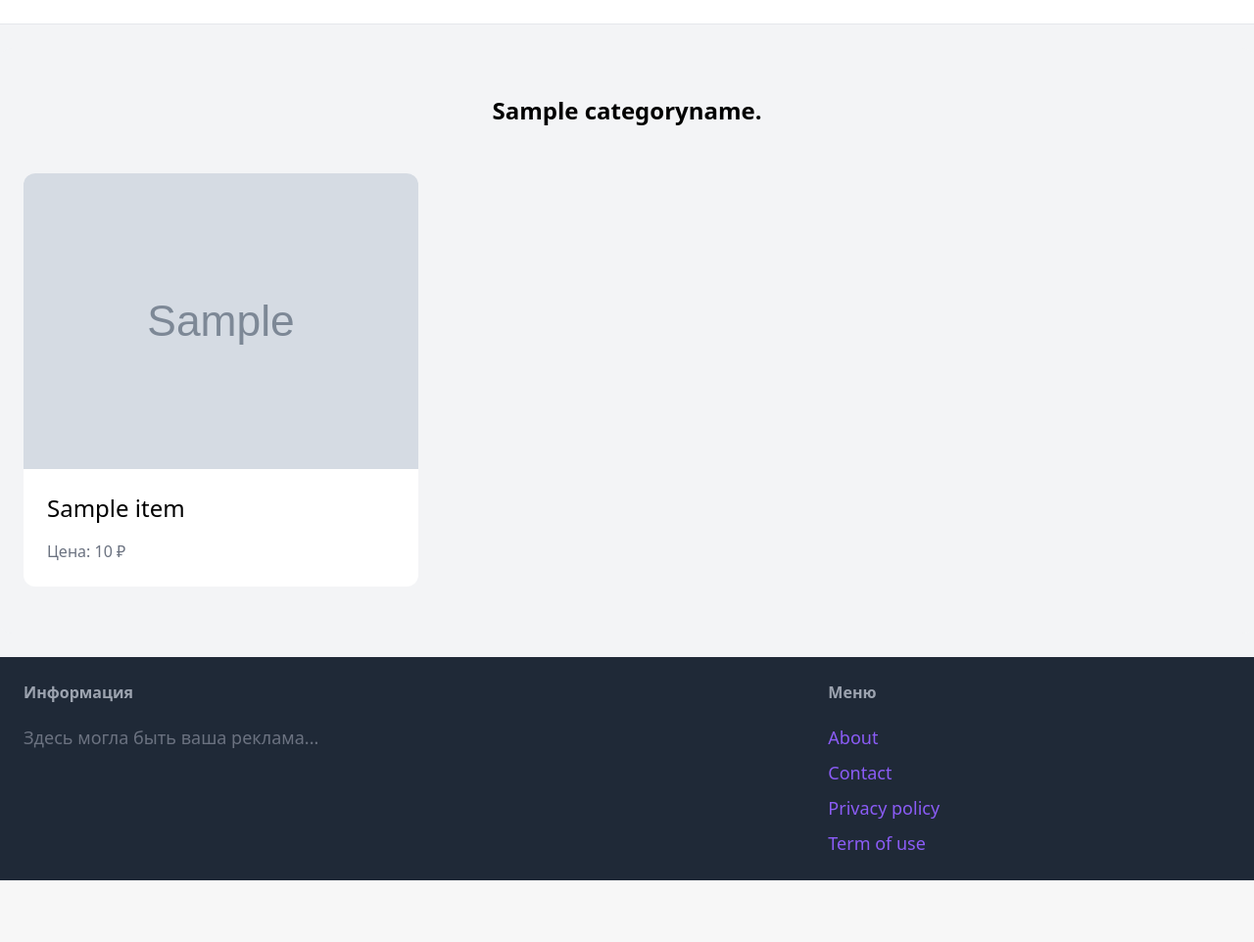
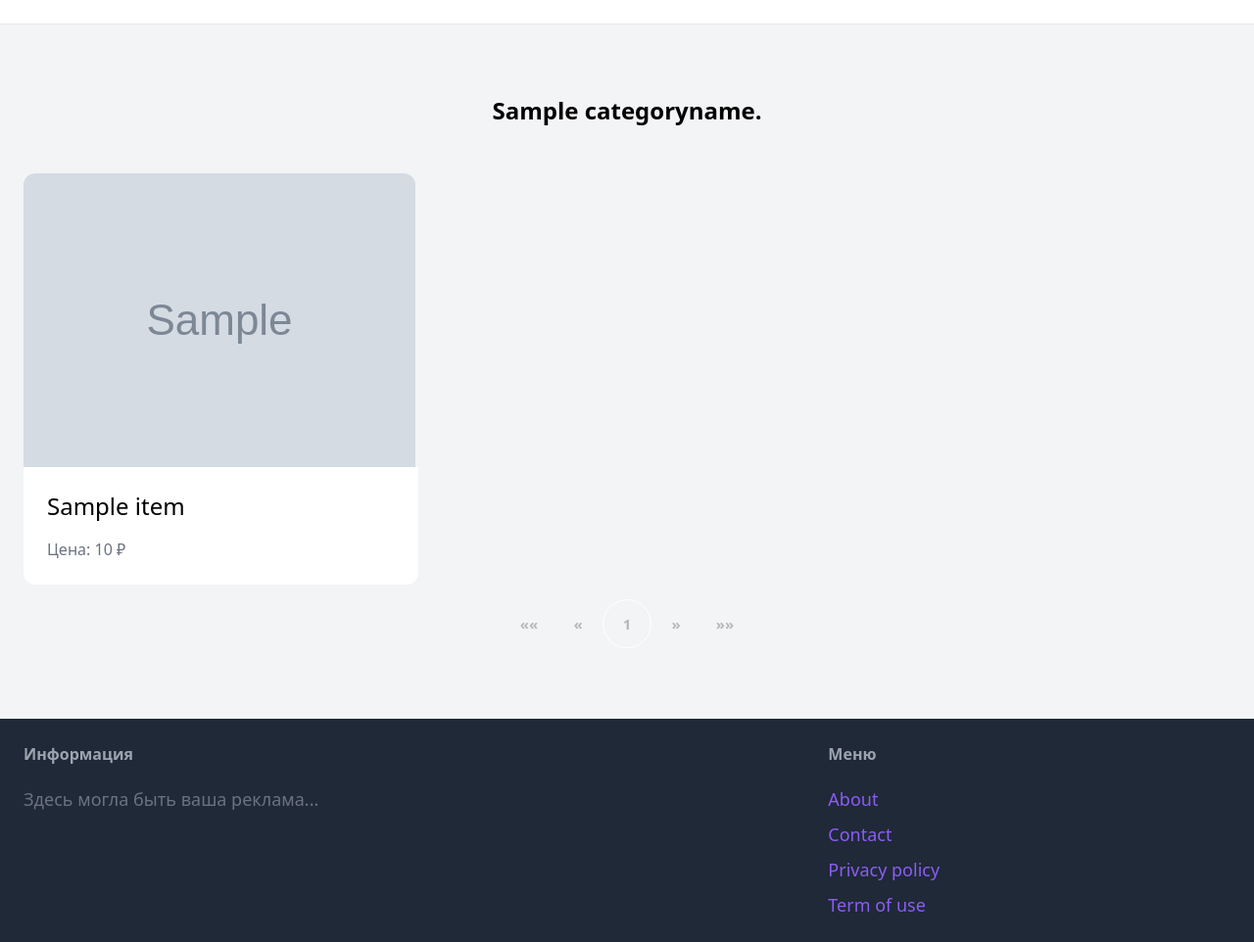
Before and after one commit to DmitryAce/django_projects, a Django app: template puddle/item/templates/item/category.html in a window 1280 px wide. Shown: the part 76-1038 px from the top of the page at 98% size. Before the commit the page ends 975 px from the top, so only its background shows below. Run offline with Django 5.2, Linux system fonts and the light colour scheme; the template is opened without the code that fills it: most values are stand-ins (such as "Sample title", 1, 10 or a date in 2020); grey boxes marked "Sample" are stand-in pictures; some libraries are stand-ins or nearby versions.

Commit message:
Pagination added

```diff
--- /dev/null
+++ b/puddle/core/static/css/style.css
@@ -0,0 +1,72 @@
+.product__pagination {
+	padding-top: 15px;
+}
+
+.product__pagination a {
+	display: inline-block;
+	font-size: 15px;
+	color: #b7b7b7;
+	font-weight: 600;
+	height: 50px;
+	width: 50px;
+	border: 1px solid transparent;
+	border-radius: 50%;
+	line-height: 48px;
+	text-align: center;
+	-webkit-transition: all, 0.3s;
+	-o-transition: all, 0.3s;
+	transition: all, 0.3s;
+}
+
+.product__pagination a:hover {
+	color: #ffffff;
+}
+
+.product__pagination a.current-page {
+	border: 1px solid #ffffff;
+}
+
+.product__pagination a i {
+	color: #b7b7b7;
+	font-size: 15px;
+}
+
+.pagination__item--disabled {
+	text-decoration: none;
+	user-select: none;
+}
+
+.product__pagination raw {
+	display: inline-block;
+	font-size: 15px;
+	color: #b7b7b7;
+	font-weight: 600;
+	height: 50px;
+	width: 50px;
+	border: 1px solid transparent;
+	border-radius: 50%;
+	line-height: 48px;
+	text-align: center;
+	-webkit-transition: all, 0.3s;
+	-o-transition: all, 0.3s;
+	transition: all, 0.3s;
+}
+
+.product__pagination raw.current-page {
+	border: 1px solid #ffffff;
+}
+
+.product__pagination raw i {
+	color: #b7b7b7;
+	font-size: 15px;
+}
+
+.justify-right {
+	display: flex;
+	justify-content: right;
+}
+
+.justify-center {
+	display: flex;
+	justify-content: center;
+}
--- a/puddle/core/templates/core/base.html
+++ b/puddle/core/templates/core/base.html
@@ -1,4 +1,5 @@
 <!doctype html>
+{% load static %}
 <html>
     <head>
         <meta charset="utf-8">
@@ -28,6 +29,8 @@
                 }
             }
         </style>
+
+        <link rel="stylesheet" href='{% static "css/style.css" %}' type="text/css">
     </head>
 
     <body>
--- a/puddle/item/templates/item/category.html
+++ b/puddle/item/templates/item/category.html
@@ -7,22 +7,40 @@
     <div class="mt-6 px-6 py-12 bg-gray-100 rounded-xl">
         <h2 class="mb-12 text-2xl text-center font-semibold">{{categoryname}}.</h2>
 
-        <div class="grid grid-cols-3 gap-3">
-            {% for item in items %}
-            <div>
-                <a href="{% url 'item:detail' item.id %}">
-                    <div>
-                        <img src="{{ item.image.url }}" class="rounded-t-xl w-full">
-                    </div>
-
-                    <div class="p-6 bg-white rounded-b-xl">
-                        <h2 class="text-2xl truncate">{{ item.name }}</h2>
-                        <p class="text-gray-500 pt-4">Цена: {{ item.price|floatformat:0 }} ₽</p>
-                    </div>
-                </a>
-            </div>
-            {% endfor %}
+        <div class="grid grid-cols-3 gap-3" id="items-container">
+            {% include 'item/items_list.html' %}
         </div>
+        {% include "item/pagination.html" %}
     </div>
 </div>
 {% endblock content %}
+
+<script>
+    document.addEventListener('DOMContentLoaded', function() {
+        function loadItems(page) {
+            const query = new URLSearchParams(window.location.search).get('query') || '';
+            const category = new URLSearchParams(window.location.search).get('category') || 0;
+
+            fetch(`?page=${page}&query=${query}&category=${category}`, {
+                headers: {
+                    'X-Requested-With': 'XMLHttpRequest',
+                },
+            })
+            .then(response => response.json())
+            .then(data => {
+                document.querySelector('#items-container').innerHTML = data.html;
+            })
+            .catch(error => console.error('Error:', error));
+        }
+
+
+        // Используем делегирование событий
+        document.querySelector('#items-container').addEventListener('click', function(event) {
+            if (event.target.tagName === 'A') {
+                event.preventDefault();
+                const page = new URL(event.target.href).searchParams.get('page');
+                loadItems(page);
+            }
+        });
+    });
+</script>
--- /dev/null
+++ b/puddle/item/templates/item/items_list.html
@@ -0,0 +1,19 @@
+{% load static %}
+{% if items %}
+    {% for item in items %}
+        <div>
+            <a href="{% url 'item:detail' item.id %}">
+                <div>
+                    <img src="{{ item.image.url }}" class="rounded-t-xl">
+                </div>
+
+                <div class="p-6 bg-white rounded-b-xl">
+                    <h2 class="text-2xl truncate">{{ item.name }}</h2>
+                    <p class="text-gray-500 pt-4">Цена: {{ item.price|floatformat:0 }} ₽</p>
+                </div>
+            </a>
+        </div>
+    {% endfor %}
+{% else %}
+    <p>Нет товаров.</p>
+{% endif %}
--- /dev/null
+++ b/puddle/item/templates/item/pagination.html
@@ -0,0 +1,26 @@
+{% load static %}
+<div class="product__pagination justify-center">
+    {% if items.has_previous %}
+        <a href="?page=1&query={{ query }}{% if category_id %}&category={{ category_id }}{% endif %}" class="pagination__item">««</a>
+        <a href="?page={{ items.previous_page_number }}&query={{ query }}{% if category_id %}&category={{ category_id }}{% endif %}" class="pagination__item">«</a>
+    {% else %}
+        <raw class="pagination__item--disabled">««</raw>
+        <raw class="pagination__item--disabled">«</raw>
+    {% endif %}
+
+    {% for num in items.paginator.page_range %}
+        {% if items.number == num %}
+            <a href="?page={{ num }}&query={{ query }}{% if category_id %}&category={{ category_id }}{% endif %}" class="pagination__item current-page">{{ num }}</a>
+        {% elif num > items.number|add:'-4' and num < items.number|add:'5' %}
+            <a href="?page={{ num }}&query={{ query }}{% if category_id %}&category={{ category_id }}{% endif %}" class="pagination__item">{{ num }}</a>
+        {% endif %}
+    {% endfor %}
+
+    {% if items.has_next %}
+        <a href="?page={{ items.next_page_number }}&query={{ query }}{% if category_id %}&category={{ category_id }}{% endif %}" class="pagination__item">»</a>
+        <a href="?page={{ items.paginator.num_pages }}&query={{ query }}{% if category_id %}&category={{ category_id }}{% endif %}" class="pagination__item">»»</a>
+    {% else %}
+        <raw class="pagination__item--disabled">»</raw>
+        <raw class="pagination__item--disabled">»»</raw>
+    {% endif %}
+</div>
```
Also changed, not shown: puddle/dashboard/templates/dashboard/index.html (+34 -15 lines), puddle/dashboard/views.py (+43 -0 lines), puddle/item/templates/item/items.html (+36 -16 lines), puddle/item/views.py (+44 -0 lines), puddle/db.sqlite3.
